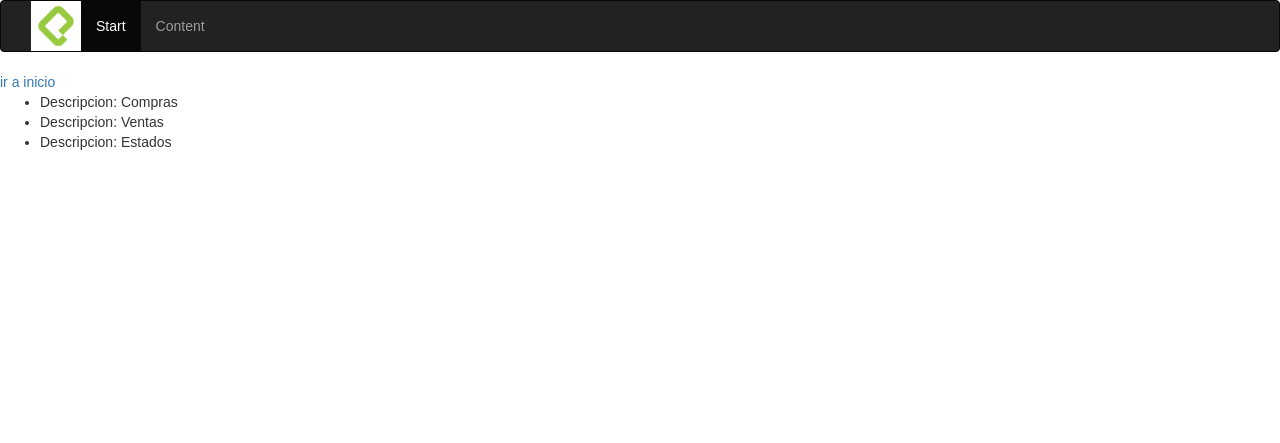
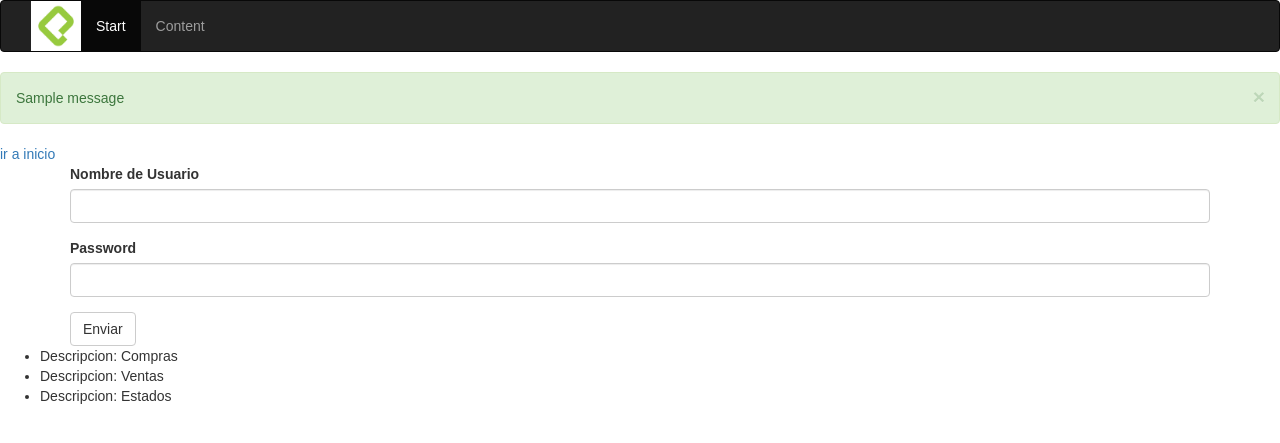
Before and after one commit to Cacufa/new_web, a Flask app: page /hello in a window 1280 px wide. Shown: the top 443 px of the page. Run offline with Flask 2, Linux system fonts and the light colour scheme; one stand-in notice (Sample message) is shown; some libraries are stand-ins or nearby versions.

Commit message:
form addede and some other alert messages

```diff
--- a/main.py
+++ b/main.py
@@ -1,35 +1,61 @@
-from flask import Flask, request, make_response, redirect, render_template
+from flask import Flask, request, make_response, redirect, render_template, session, url_for, flash
 from flask_bootstrap import Bootstrap
+from flask_wtf import FlaskForm
+from wtforms.fields import StringField, PasswordField, SubmitField
+from wtforms.validators import DataRequired
 
 
 app =  Flask(__name__)
 Bootstrap = Bootstrap(app) # creates an instance to work with bootstrap
 
+app.config['SECRET_KEY'] = 'SUPER SECRETO'
+
 todos = ['Compras', 'Ventas', 'Estados'] # iterable list for testing
+
+class LoginForm(FlaskForm):
+    username = StringField('Nombre de Usuario', validators=[DataRequired()])
+    password = PasswordField('Password', validators=[DataRequired()])
+    submit = SubmitField('Enviar')
+
+
 
 @app.errorhandler(404) # error handler 404
 def not_found(error):
     return render_template('404.html', error=error)
-
 
 @app.route("/")
 def index():
     user_ip = request.remote_addr
 
     response = make_response(redirect('/hello'))
-    response.set_cookie('user_ip', user_ip)
+    session['user_ip'] = user_ip
 
     return response
 
-@app.route("/hello")
+@app.route("/hello", methods=['GET','POST'])
 def hello():
-    user_ip = request.cookies.get('user_ip')
+    user_ip = session.get('user_ip')
+    login_form = LoginForm()
+    username = session.get('username')
     context = {
         'user_ip': user_ip,
-        'todos': todos
+        'todos': todos,
+        'login_form': login_form,
+        'username': username
     }
+
+    if login_form.validate_on_submit():
+        username = login_form.username.data
+        session['username'] = username
+        flash('Nombre de usuario registrado con exito..', category='success')
+        return redirect(url_for('contenido'))
+    # else:
+    #     flash('Registro fallido..', category='danger')
+    #     return redirect(url_for('index'))
+
+
     return render_template('hello.html', **context)
 
-@app.route('/contenido')
+@app.route('/content')
 def contenido():
     return render_template('contenido.html')
--- a/templates/base.html
+++ b/templates/base.html
@@ -13,6 +13,18 @@
         {% include 'navbar.html' %}
     {% endblock %}
 
+    {% for message in get_flashed_messages() %}
+        <div class="alert alert-success alert-dismissible">
+            <button type="button"
+            data-dismiss="alert"
+            class="close">&times;</button>
+            {{ message }}
+        </div>
+    {% endfor%}
+
     {% block content %}{% endblock %}
+    {% block scripts %}
+        {{ super() }}
+    {% endblock %}
 
 {% endblock %}
--- a/templates/hello.html
+++ b/templates/hello.html
@@ -1,5 +1,6 @@
 {% extends 'base.html' %}
 {% import 'macros.html' as macros %}
+{% import 'bootstrap/wtf.html' as wtf %}
 
 {% block title %}
     {{ super() }}
@@ -7,11 +8,21 @@
 {% endblock %}
 
 {% block content %}
+    <!-- shows the user name after login -->
+    {% if username %}
+        <h1>Bienvenido {{ username | capitalize }}</h1>
+    {% endif %}
+    <!-- shows the ip from the user -->
     {% if user_ip %}
-        <h2>Hello your ip is {{ user_ip }}</h2>
+        <h3>Hello your ip is {{ user_ip }}</h3>
     {% else %}
         <a href=" {{ url_for('index') }}">ir a inicio</a>
     {% endif %}
+    <!-- login form -->
+    <div class="container">
+        {{ wtf.quick_form(login_form) }}
+    </div>
+
     <ul>
         {% for todo in todos %}
             {{ macros.render_todo(todo)}}
```
Also changed, not shown: requirements.txt (+11 -33 lines).
